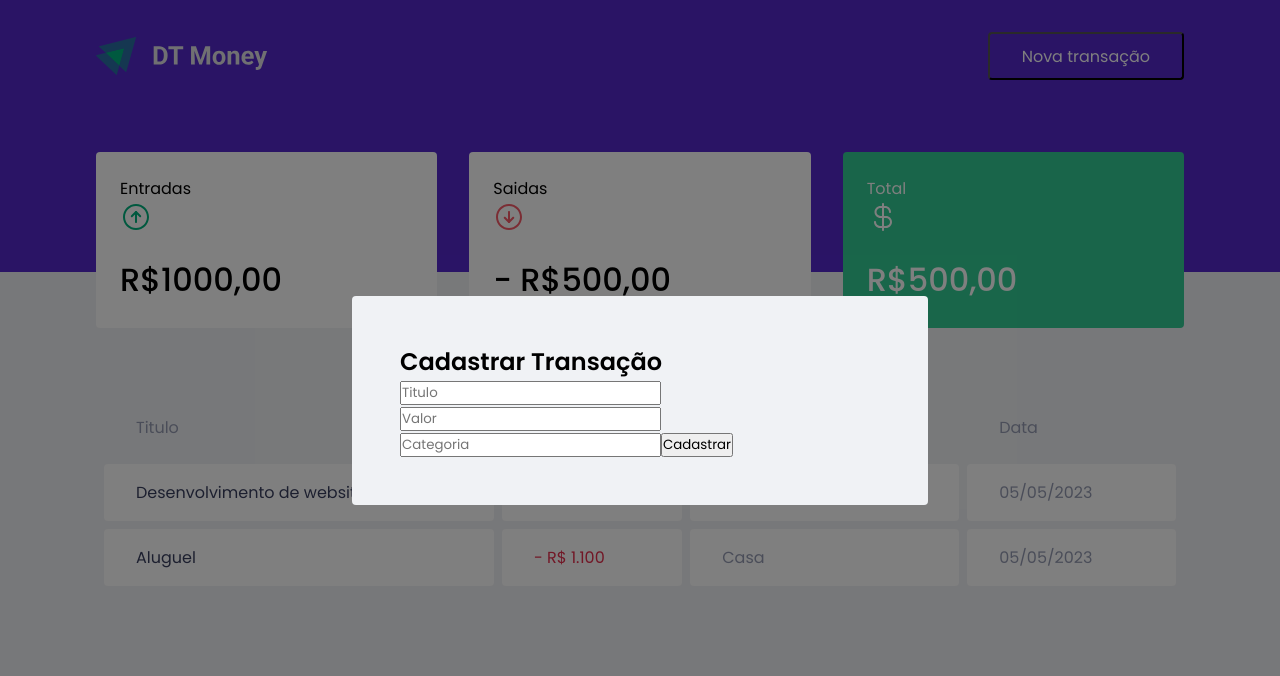
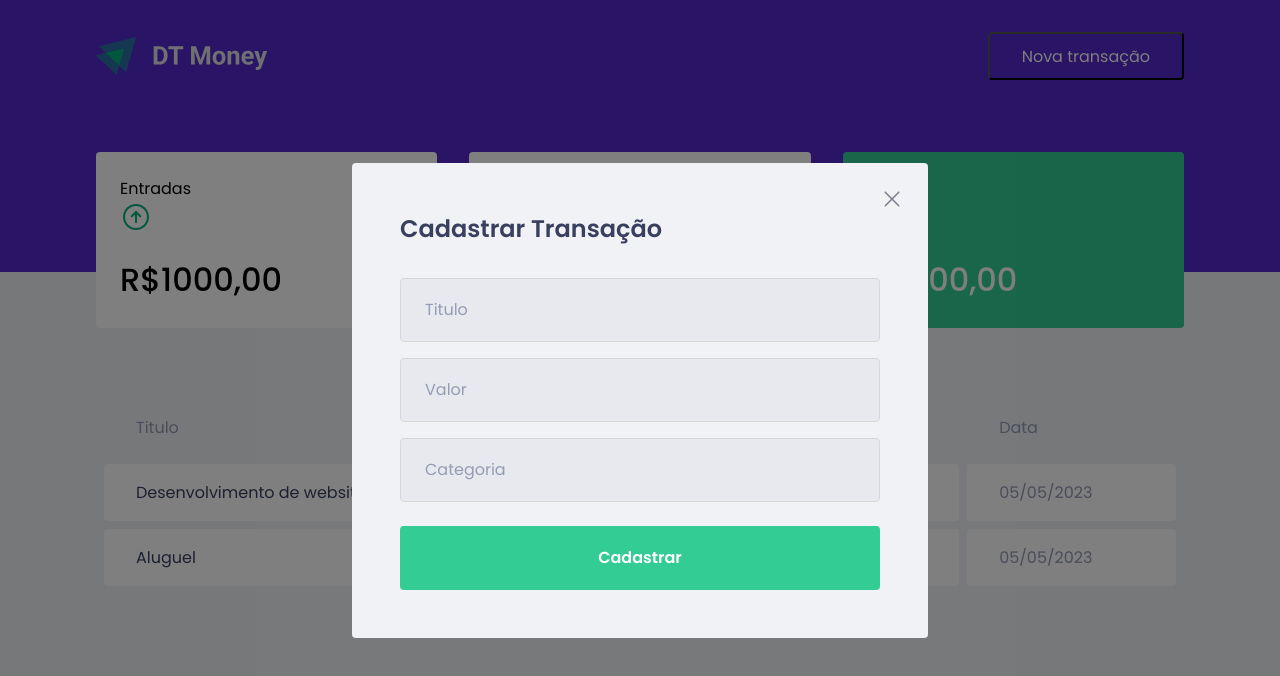
Before and after one commit to gabrielvelezmoro/rocketseat-react, a React (Create React App) app: page / in a window 1280 px wide. Both pictures are taken after a click on the button "Nova transação". Shown: the top 676 px of the page. Built offline with nearby package versions, Linux system fonts and the light colour scheme; no server answers; what miragejs would draw is missing.

Commit message:
feat: transição do modal

```diff
--- a/src/components/NewTransactionModal/index.tsx
+++ b/src/components/NewTransactionModal/index.tsx
@@ -1,5 +1,6 @@
 import Modal from 'react-modal'
 import { Container } from './styles';
+import closeImg from '../../assets/close.svg'
 
 Modal.setAppElement('#root')
 
@@ -10,12 +11,20 @@
 
 export function NewTransactionModal({isOpen, onRequestClose}: NewTransactionModalProps) {
     return (
-             <Modal
+            <Modal
                 isOpen={isOpen}
                 onRequestClose={onRequestClose}
                 overlayClassName="react-modal-overlay"
                 className="react-modal-content"
             >
+                <button
+                    type='button'
+                    onClick={onRequestClose}
+                    className='react-modal-close'
+                >
+                    <img src={closeImg} alt="close" />
+                </button>
+
                 <Container>
                     <h2>Cadastrar Transação</h2>
 
--- a/src/components/NewTransactionModal/styles.ts
+++ b/src/components/NewTransactionModal/styles.ts
@@ -1,5 +1,48 @@
 import styled from 'styled-components'
 
 export const Container = styled.form`
+    h2 {
+        color: var(--text-title);
+        font-size: 1.5rem;
+        margin-bottom: 2rem;
+    }
 
+    input {
+        width: 100%;
+        padding: 0 1.5rem;
+        height: 4rem;
+        border-radius: 0.25rem;
+
+        border: 1px solid #d7d7d7;
+        background: #e7e9ee;
+
+        font-weight: 400;
+        font-size: 1rem;
+
+        &::placeholder {
+            color: var(--text-body);
+        }
+
+        & + input {
+            margin-top: 1rem;
+        }
+    }
+
+    button[type="submit"] {
+        width: 100%;
+        padding: 0 1.5rem;
+        height: 4rem;
+        background: var(--green);
+        color: #FFF;
+        border-radius: 0.25rem;
+        border: 0;
+        font-size: 1rem;
+        margin-top: 1.5rem;
+        transition: filter 0.2s;
+        font-weight: 600;
+
+        &:hover {
+            filter: brightness(0.9);
+        }
+    }
 `
--- a/src/styles/global.ts
+++ b/src/styles/global.ts
@@ -80,4 +80,18 @@
     border-radius: 0.25rem;
 }
 
+.react-modal-close {
+
+    position: absolute;
+    right: 1.5rem;
+    top: 1.5rem;
+    border: 0;
+    background: transparent;
+    transition: 0.2s;
+
+    &:hover {
+        filter: brightness(0.8);
+    }
+}
+
 `
```
Also changed, not shown: src/assets/close.svg.
